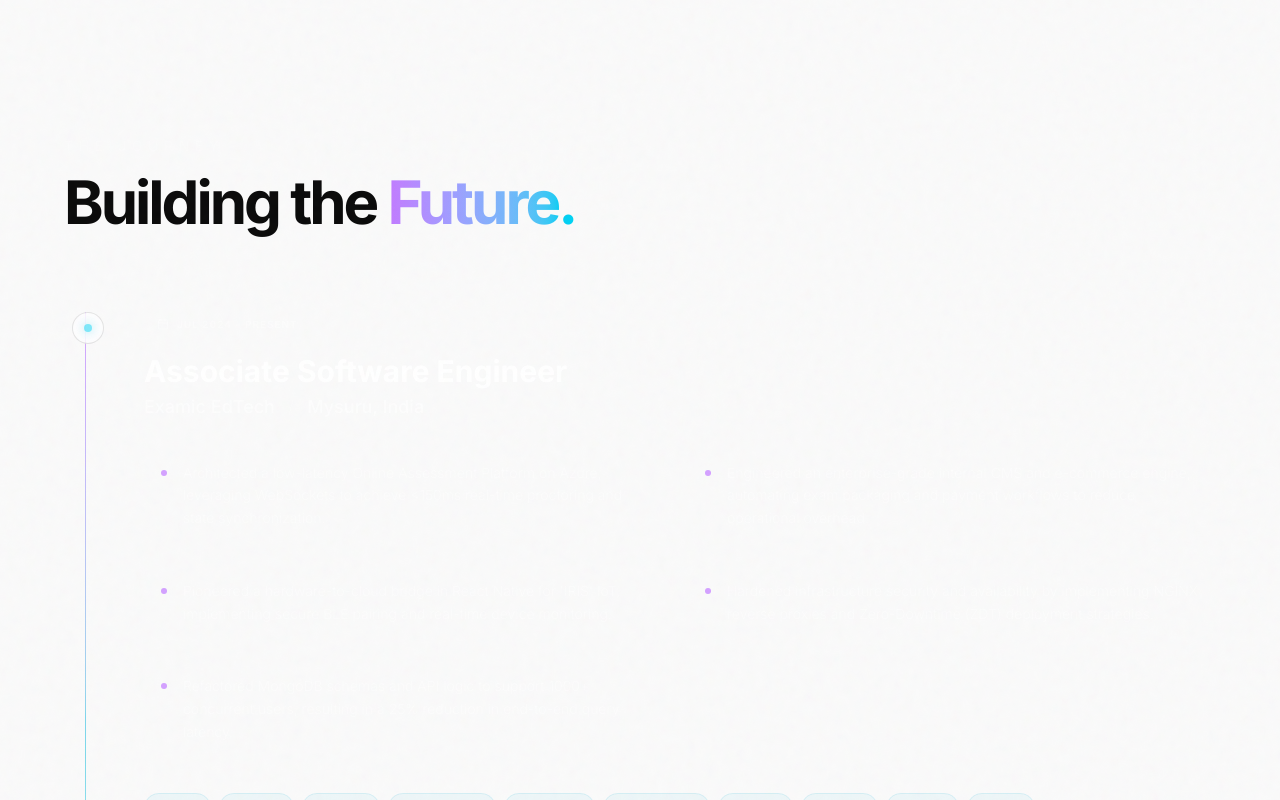
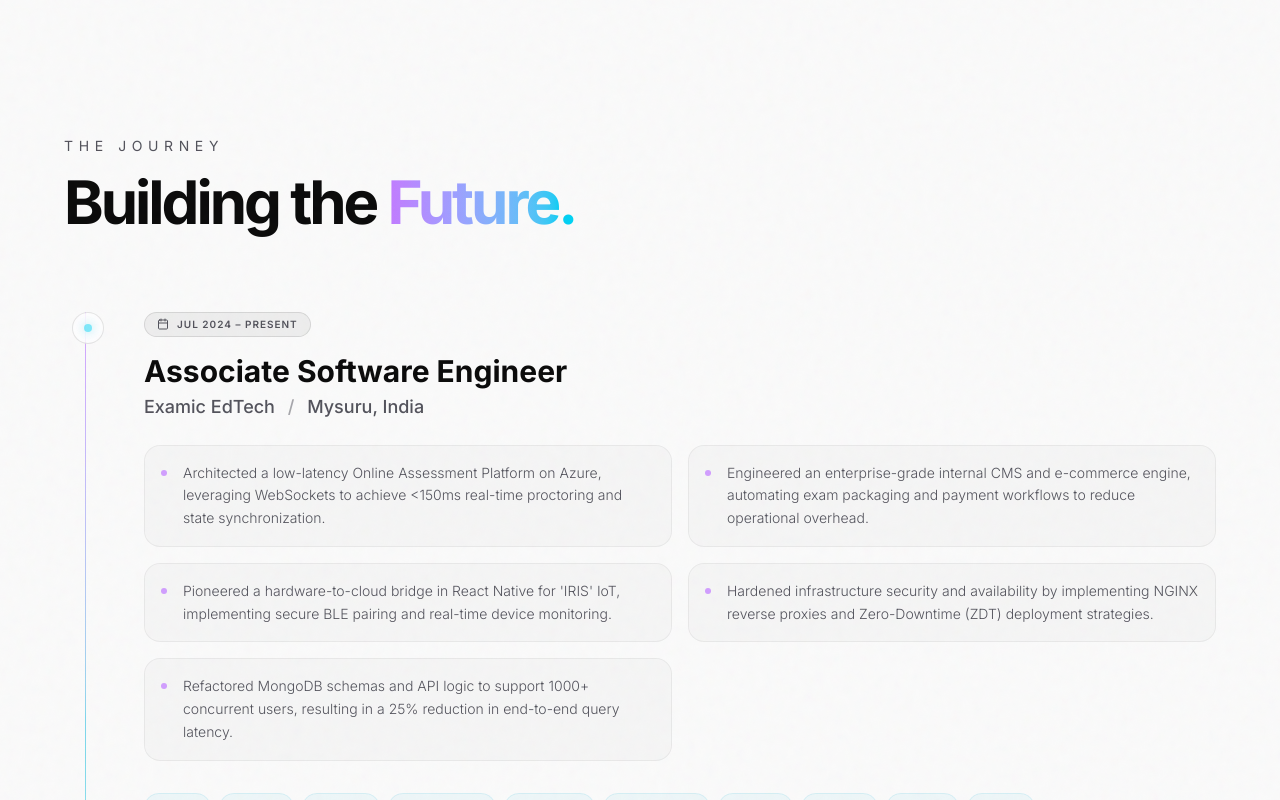
Before and after one commit to KumarDhananjaya/portfolio-new, a Next.js app: page / in a window 1280 px wide. Shown: the part 2000-2800 px from the top of the page. Built offline with nearby package versions, Linux system fonts and the light colour scheme.

Commit message:
style: update Experience section with theme-aware semantic colors

```diff
--- a/components/sections/Experience.tsx
+++ b/components/sections/Experience.tsx
@@ -21,7 +21,7 @@ export const Experience: React.FC = () => {
                         viewport={{ once: true }}
                         transition={{ duration: 0.6 }}
                     >
-                        <h2 className="text-sm uppercase tracking-[0.4em] text-white/30 mb-4">The Journey</h2>
+                        <h2 className="text-sm uppercase tracking-[0.4em] text-muted mb-4">The Journey</h2>
                         <h3 className="text-4xl md:text-6xl font-bold tracking-tighter">
                             Building the <span className="text-transparent bg-clip-text bg-gradient-to-r from-purple-400 to-cyan-400">Future.</span>
                         </h3>
@@ -43,29 +43,29 @@ export const Experience: React.FC = () => {
                         >
                             {/* Animated Node */}
                             <div className="absolute left-0 md:left-2 top-0">
-                                <div className="w-8 h-8 rounded-2xl glass flex items-center justify-center group-hover:bg-white/10 transition-colors duration-500">
+                                <div className="w-8 h-8 rounded-2xl glass flex items-center justify-center group-hover:bg-foreground/10 transition-colors duration-500">
                                     <div className="w-2 h-2 rounded-full bg-cyan-400 animate-pulse shadow-[0_0_10px_rgba(34,211,238,0.8)]" />
                                 </div>
                             </div>
 
                             <div className="flex flex-col md:flex-row md:items-start gap-8">
                                 <div className="flex-1">
-                                    <div className="inline-flex items-center gap-2 px-3 py-1 rounded-full bg-white/5 border border-white/10 text-[10px] uppercase tracking-widest text-white/40 mb-4 font-semibold">
+                                    <div className="inline-flex items-center gap-2 px-3 py-1 rounded-full bg-foreground/5 border border-foreground/10 text-[10px] uppercase tracking-widest text-muted mb-4 font-semibold">
                                         <Calendar size={12} />
                                         {exp.duration}
                                     </div>
-                                    <h3 className="text-2xl md:text-3xl font-bold text-white mb-1 group-hover:text-purple-400 transition-colors duration-500">
+                                    <h3 className="text-2xl md:text-3xl font-bold text-foreground mb-1 group-hover:text-purple-400 transition-colors duration-500">
                                         {exp.position}
                                     </h3>
-                                    <p className="text-lg text-white/60 font-medium mb-6">
-                                        {exp.company} <span className="text-white/20 px-2">/</span> {exp.location}
+                                    <p className="text-lg text-muted font-medium mb-6">
+                                        {exp.company} <span className="text-muted/50 px-2">/</span> {exp.location}
                                     </p>
 
                                     <ul className="grid grid-cols-1 md:grid-cols-2 gap-4 mb-8">
                                         {exp.highlights.map((highlight, i) => (
-                                            <li key={i} className="flex items-start gap-4 p-4 rounded-2xl bg-white/[0.02] border border-white/[0.05] hover:bg-white/[0.04] transition-colors duration-300">
+                                            <li key={i} className="flex items-start gap-4 p-4 rounded-2xl bg-foreground/[0.02] border border-foreground/[0.05] hover:bg-foreground/[0.04] transition-colors duration-300">
                                                 <div className="w-1.5 h-1.5 rounded-full bg-purple-500/50 mt-2 shrink-0" />
-                                                <span className="text-sm text-white/50 leading-relaxed font-light">{highlight}</span>
+                                                <span className="text-sm text-muted leading-relaxed font-light">{highlight}</span>
                                             </li>
                                         ))}
                                     </ul>
```
